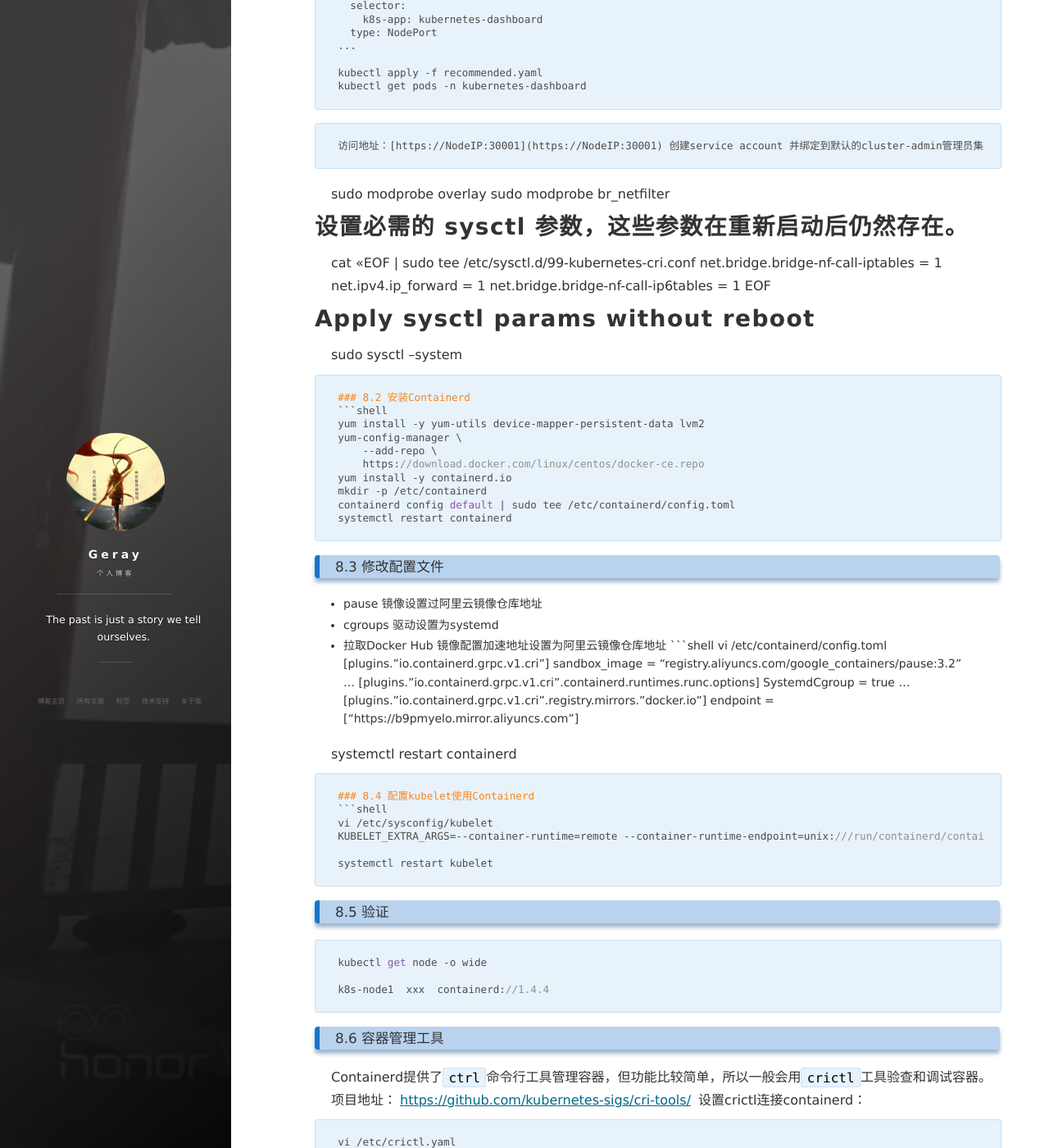
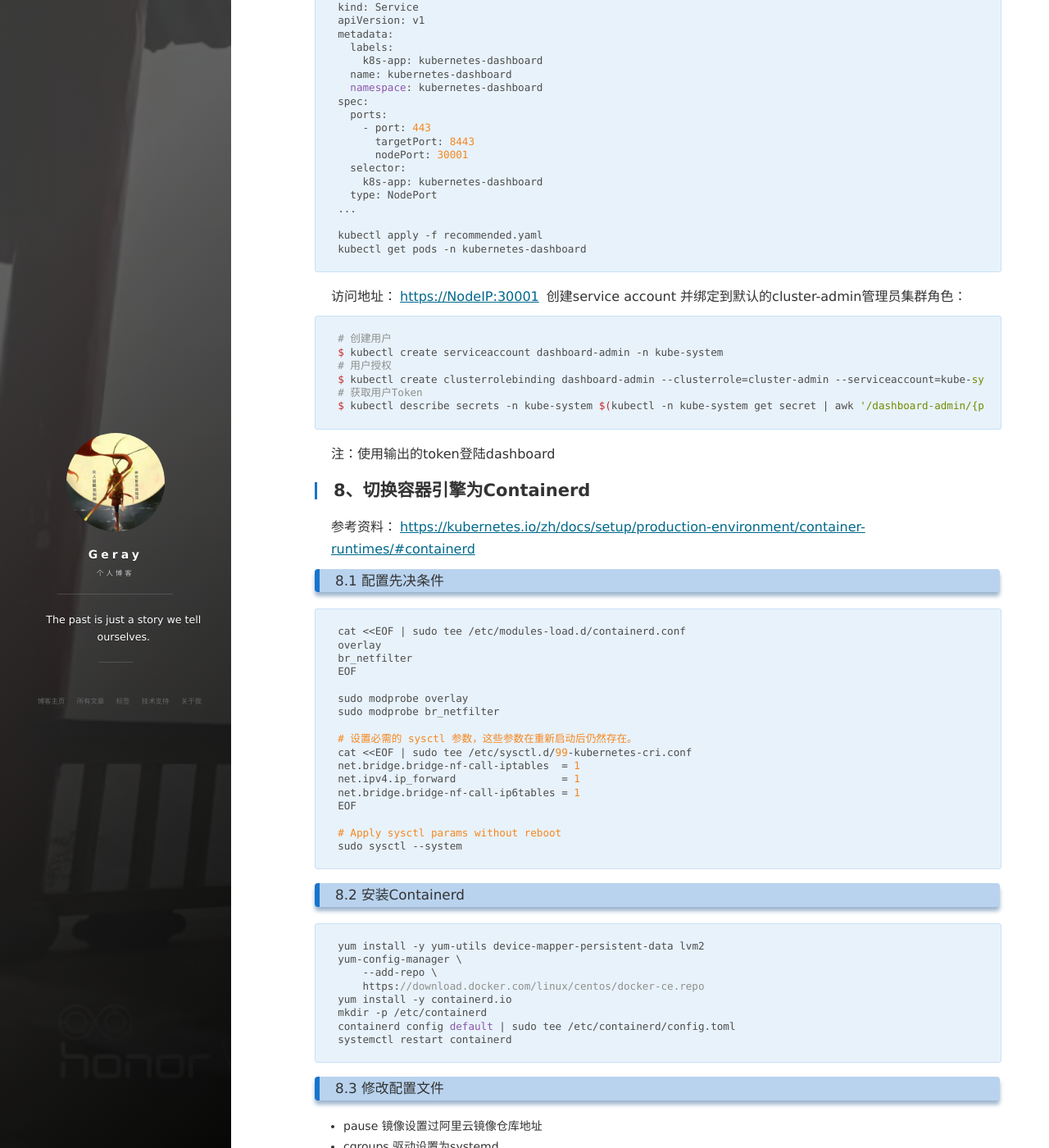
Before and after one commit to geray-zsg/geray-zsg.github.io, a Jekyll site: the page built from _posts/2021-6-20-部署一套单Master的K8s集群-kubeadm.md, in a window 1280 px wide and 1400 px high, scrolled down 8421 px. Shown: the whole window at 82% size. Built offline with Jekyll 4.4.1, drawn with Linux system fonts in a browser that asks for light colours; nearby versions of some CDN libraries; our own code applies the rules of GitHub Pages for plain Markdown files; comment, search, counter and statistics services are not loaded; some of the changed text lies outside the part shown.

Commit message:
Update 2021-6-20-部署一套单Master的K8s集群-kubeadm.md

````diff
--- a/_posts/2021-6-20-部署一套单Master的K8s集群-kubeadm.md
+++ b/_posts/2021-6-20-部署一套单Master的K8s集群-kubeadm.md
@@ -226,11 +226,14 @@ kubeadm token create --print-join-command
 
 
 ## 5、部署网络插件（CNI）
+
 Calico是一个纯三层的数据中心网络方案，是目前Kubernetes主流的网络方案。
 下载Calico的YUM文件：
-```shell
+
+```
 wget https://docs.projectcalico.org/manifests/calico.yaml
 ```
+
 下载完成后还需要修改里面定义内容：
 
 - pod网络（CALICO_IPV4POOL_CIDR），与前面`kubeadm init`中`--pod-network-cidr`指定一样
@@ -239,7 +242,8 @@ calico网络，默认是ipip模式（在每台node主机创建一个tunl0网口
 
 修改成BGP模式，它会以daemonset方式安装在所有node主机，每台主机启动一个bird(BGPclient)，它会将calico网络内的所有node分配的ip段告知集群内的主机，并通过本机的网卡eth0或者ens33转发数据
 
-- **注：下面这里我们暂时只修改最后一步，pod网络（**CALICO_IPV4POOL_CIDR**）**
+- 注：下面这里我们暂时只修改最后一步，pod网络（CALICO_IPV4POOL_CIDR）
+
 ```shell
 # 关闭ipip模式
 - name: CALICO_IPV4POOL_IPIP
@@ -263,6 +267,7 @@ kubectl get pods -n kube-system
 
 # Calico Pod都为RUNNING之后，所有节点也会进入ready状态
 ```
+
 ### 问题处理
 #### 5.1 CoreDNS问题处理：
 ```shell
@@ -332,12 +337,13 @@ kubectl get pod,svc
  	访问地址：http://NodeIP:Port
 ## 7、部署Dashboard
 Dashboard是官方提供的一个UI，可用于基本管理K8s资源。
+
 ```shell
 wget https://raw.githubusercontent.com/kubernetes/dashboard/v2.0.3/aio/deploy/recommended.yaml
 ```
 
+默认Dashboard只能集群内部访问，修改Service为NodePort类型，暴露到外部：
 
-默认Dashboard只能集群内部访问，修改Service为NodePort类型，暴露到外部：
 ```shell
 vi recommended.yaml
 ...
@@ -361,8 +367,10 @@ spec:
 kubectl apply -f recommended.yaml
 kubectl get pods -n kubernetes-dashboard
 ```
-	访问地址：[https://NodeIP:30001](https://NodeIP:30001)
+
+访问地址：[https://NodeIP:30001](https://NodeIP:30001)
 创建service account 并绑定到默认的cluster-admin管理员集群角色：
+
 ```shell
 # 创建用户
 $ kubectl create serviceaccount dashboard-admin -n kube-system
````
